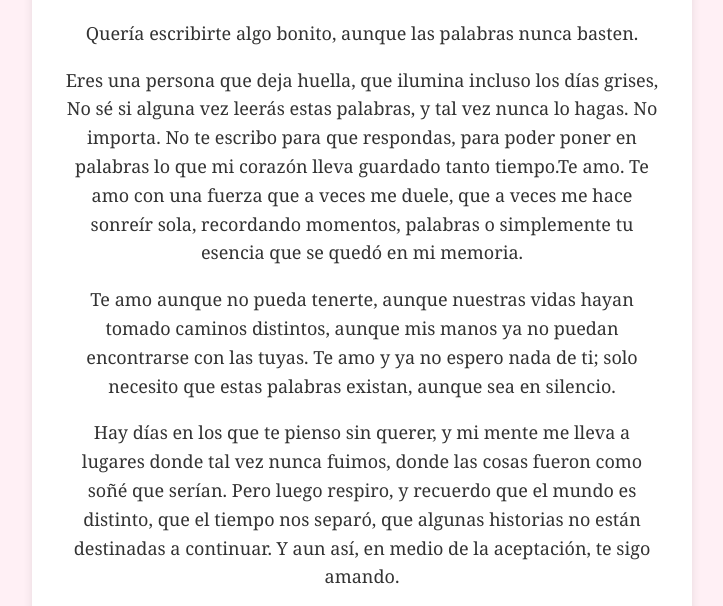
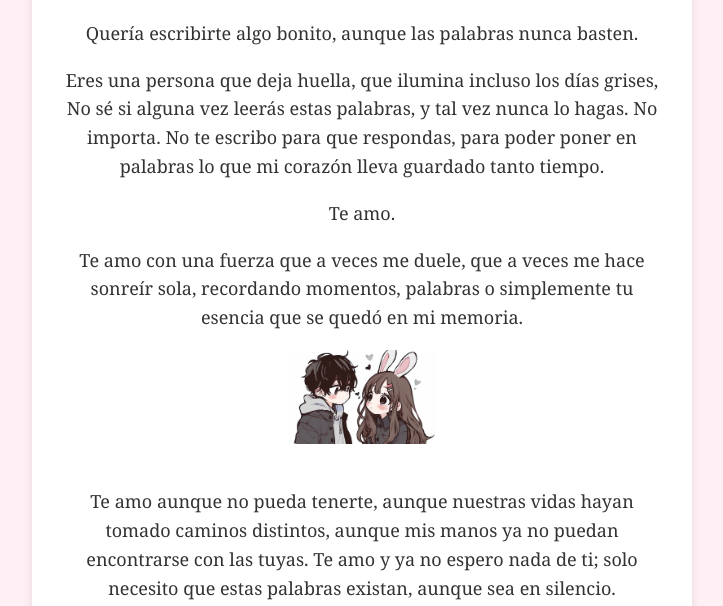
Before and after one commit to Rebecapachon/Carta, a plain HTML site: page carta.html in a window 1280 px wide. Shown: the part 155-761 px from the top of the page, without its empty margins (278-1001 px from the left). Drawn offline with Linux system fonts and the light colour scheme.

Commit message:
carta.html

```diff
--- a/carta.html
+++ b/carta.html
@@ -30,7 +30,10 @@
   <div class="carta">
     <h1>💌 Para Ti</h1>
     <p>Quería escribirte algo bonito, aunque las palabras nunca basten.</p>
-    <p>Eres una persona que deja huella, que ilumina incluso los días grises, No sé si alguna vez leerás estas palabras, y tal vez nunca lo hagas. No importa. No te escribo para que respondas, para poder poner en palabras lo que mi corazón lleva guardado tanto tiempo.Te amo. Te amo con una fuerza que a veces me duele, que a veces me hace sonreír sola, recordando momentos, palabras o simplemente tu esencia que se quedó en mi memoria.</p>
+    <p>Eres una persona que deja huella, que ilumina incluso los días grises, No sé si alguna vez leerás estas palabras, y tal vez nunca lo hagas. No importa. No te escribo para que respondas, para poder poner en palabras lo que mi corazón lleva guardado tanto tiempo.
+    <p>Te amo. </p>
+    <p>Te amo con una fuerza que a veces me duele, que a veces me hace sonreír sola, recordando momentos, palabras o simplemente tu esencia que se quedó en mi memoria.</p>
+    <img src="descarga.jpg" alt="Imagen decorativa" style="width:150px; margin-bottom:20px; border-radius:10px;">
     <p>Te amo aunque no pueda tenerte, aunque nuestras vidas hayan tomado caminos distintos, aunque mis manos ya no puedan encontrarse con las tuyas. Te amo y ya no espero nada de ti; solo necesito que estas palabras existan, aunque sea en silencio.</p>
     <p>Hay días en los que te pienso sin querer, y mi mente me lleva a lugares donde tal vez nunca fuimos, donde las cosas fueron como soñé que serían. Pero luego respiro, y recuerdo que el mundo es distinto, que el tiempo nos separó, que algunas historias no están destinadas a continuar. Y aun así, en medio de la aceptación, te sigo amando.</p>
     <p>No puedo mentirme: a veces duele. Duele verte en recuerdos, en pensamientos, en cosas que me recuerdan a ti, y no poder llamarte, no poder abrazarte, no poder decirte lo que mi corazón grita en silencio. Pero también hay belleza en este amor imposible. Porque me enseña que amar no siempre es poseer. Amar puede ser simplemente sentir profundamente, incluso si no hay un “nosotros” al final.</p>
@@ -42,6 +45,7 @@
     <p>No sé si estas palabras te lleguen algún día, y sinceramente ya no importa. Las escribo para liberarme, para honrar lo que siento, para reconocer que te amo con toda mi alma, aunque ya no seas mío</p>
     <p>Gracias por existir, por ser tú. ❤️</p>
     <p>Con cariño,<br><strong>Rebeca</strong></p>
+    <img src="amy1.jpeg" alt="Imagen decorativa" style="width:150px; margin-bottom:20px; border-radius:10px;">
   </div>
 </body>
 
```
